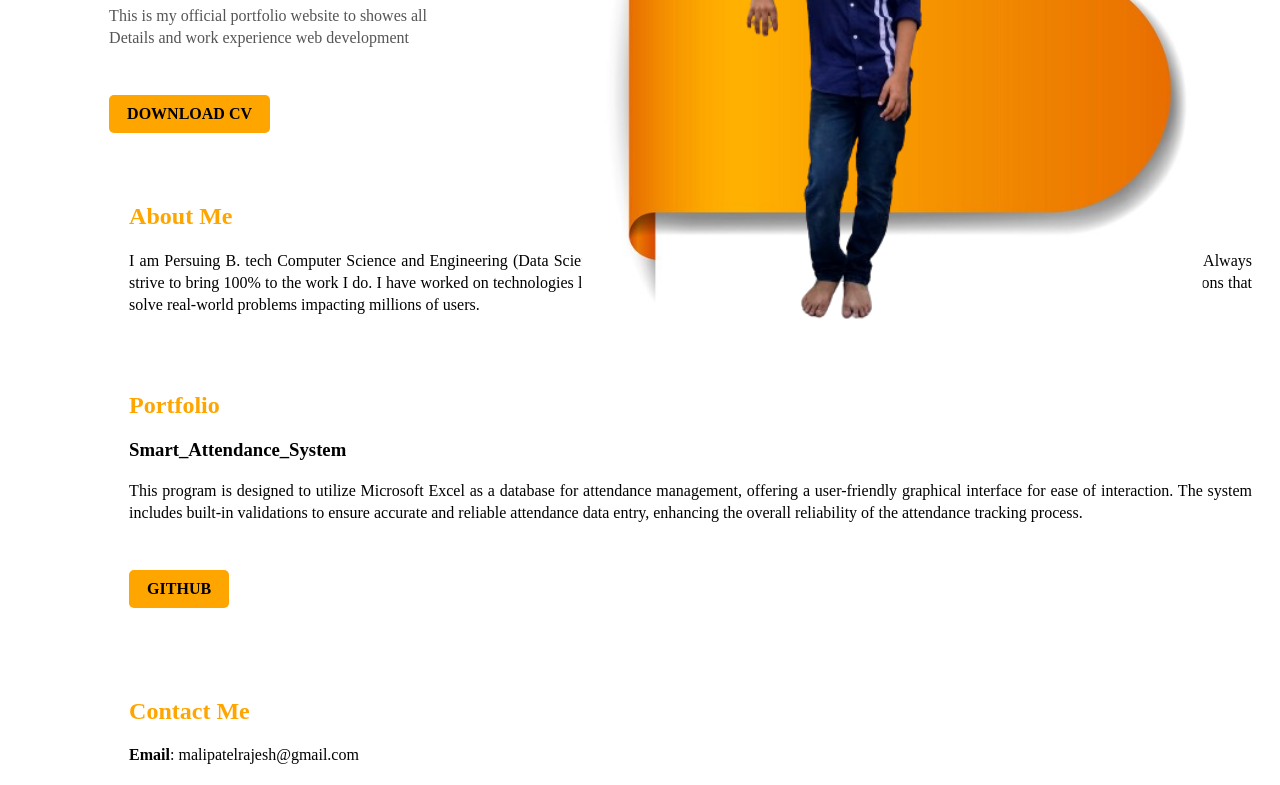
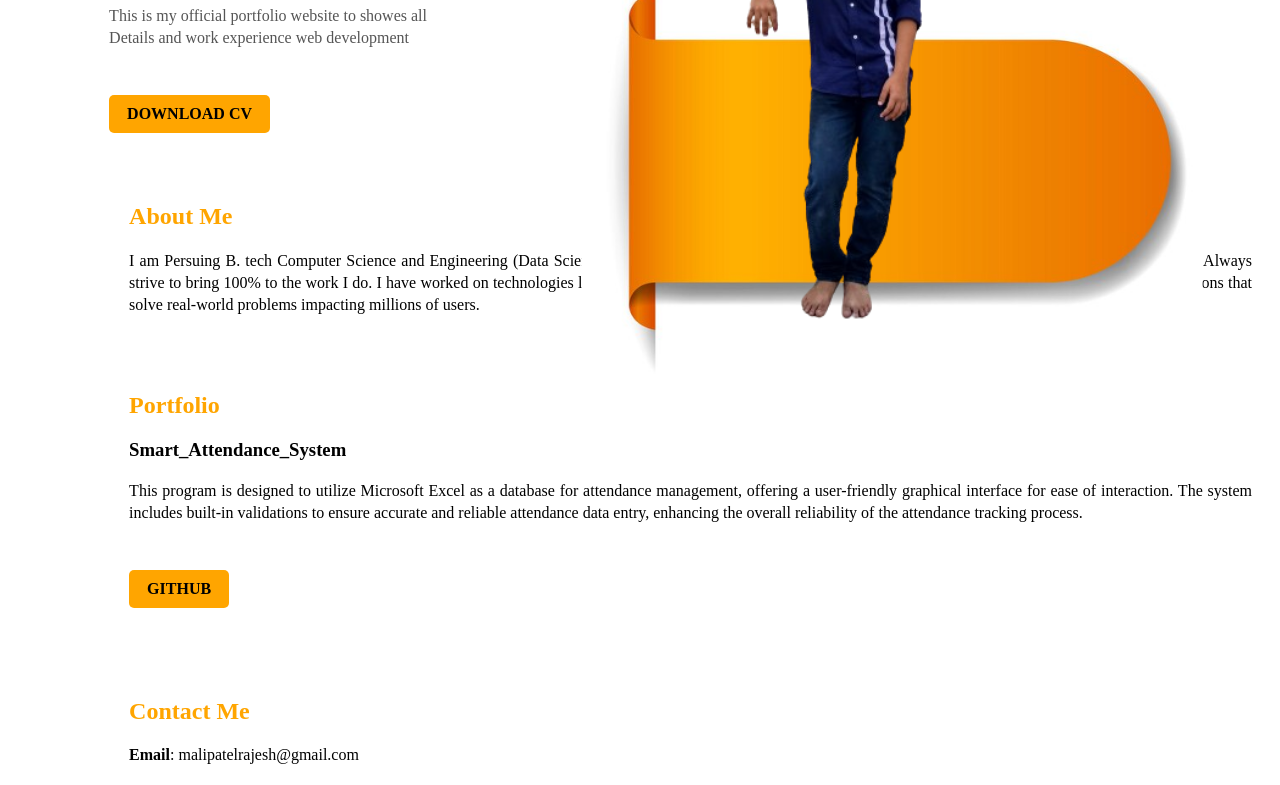
Before and after one commit to Rajesh068/Personal_Portfolio_Rajesh, a plain HTML site: page index.html in a window 1280 px wide. Shown: the part 315-1100 px from the top of the page. Drawn offline with Linux system fonts and the light colour scheme.

Commit message:
Update styles.css

```diff
--- a/styles.css
+++ b/styles.css
@@ -152,7 +152,7 @@ position: absolute;
 
 left: 50%;
 
-bottom: 170px;
+bottom: 100px;
 
 transform: translateX(-50%);
 
```
